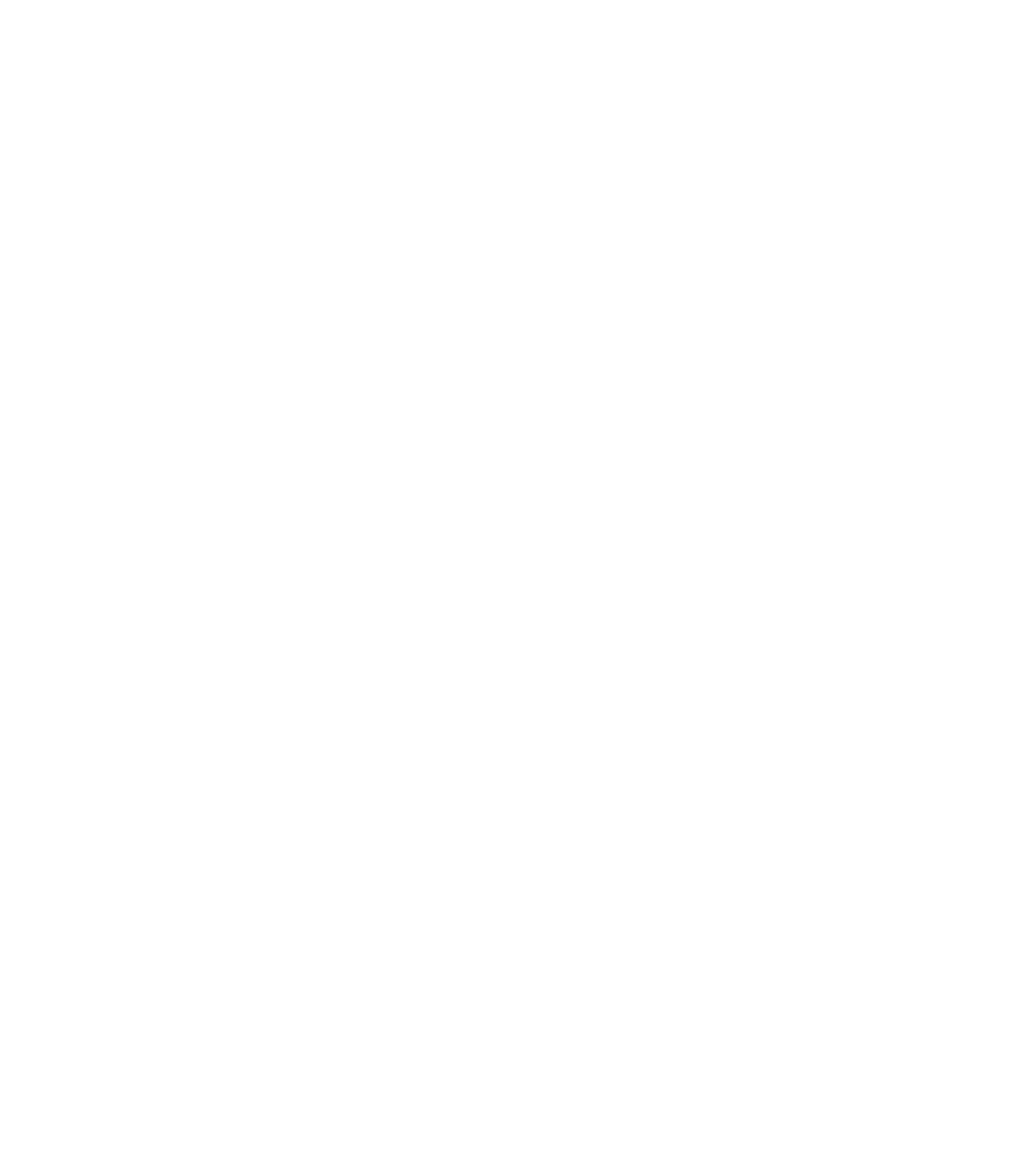
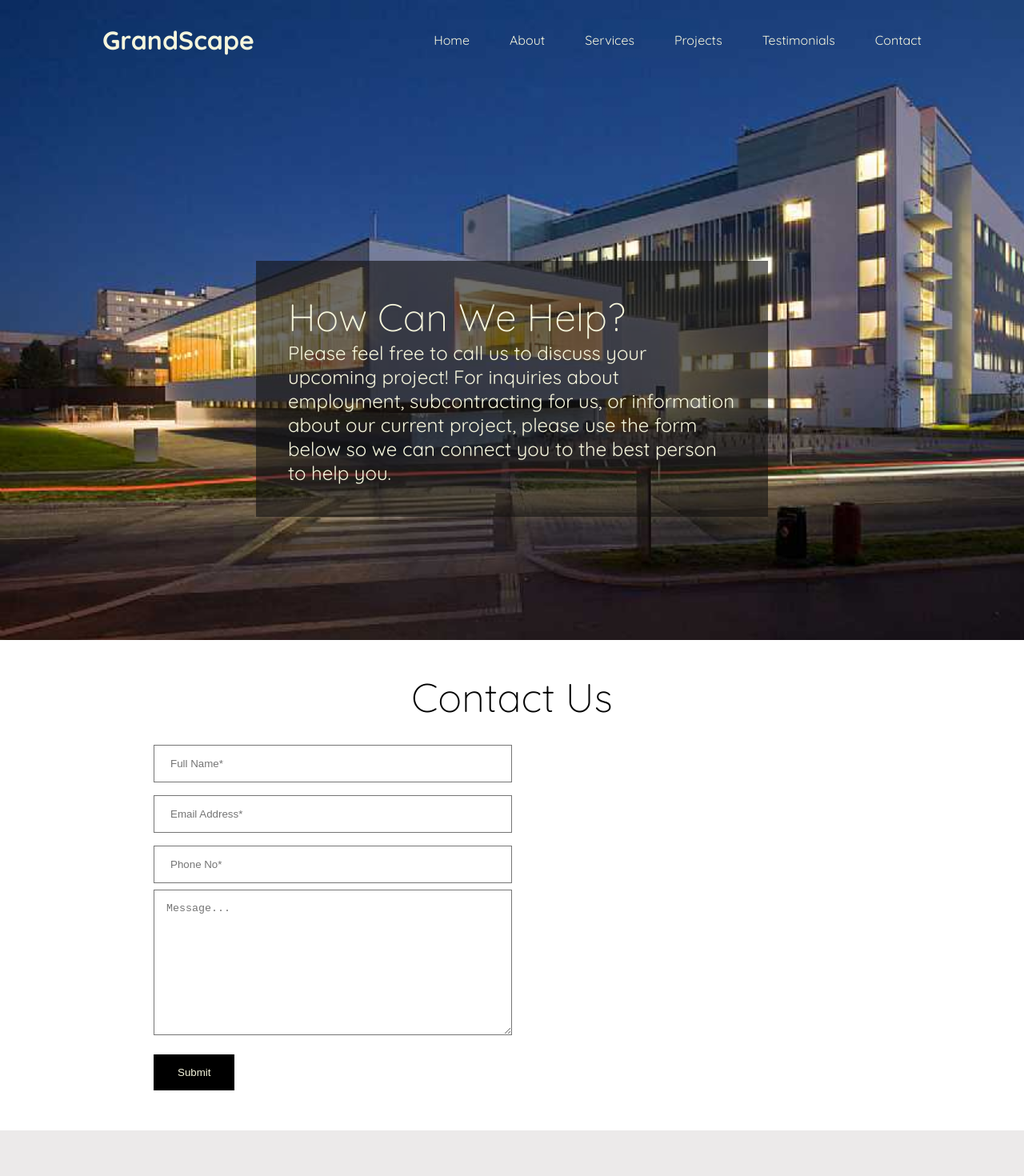
Before and after one commit to Gabbie99/GrandScape, a React (Create React App) app: page /contact in a window 1280 px wide. Before the commit this address had no page. Shown: the top 1470 px of the page at 80% size. Before the commit the page ends 800 px from the top, so only its background shows below. Built offline with nearby package versions, Linux system fonts and the light colour scheme.

Commit message:
chore: working on contact page

```diff
--- a/src/App.js
+++ b/src/App.js
@@ -2,6 +2,7 @@
 import {BrowserRouter, Routes, Route} from 'react-router-dom'
 import GeneralHomePage from './pages/generalHome/GeneralHomePage';
 import About from './components/about/About'
+import Contact from './components/contact/Contact';
 
 
 function App() {
@@ -11,6 +12,7 @@
         <Routes>
           <Route path='/' element={<GeneralHomePage/>}/>
           <Route path='/about' element={<About/>} />
+          <Route path='/contact' element={<Contact/>} />
         </Routes>
       </BrowserRouter>
 
--- /dev/null
+++ b/src/components/contact/Contact.css
@@ -0,0 +1,49 @@
+.gs-Contactwrap {
+    background-image: url(../../assets/hospitalconstruct.jpg);
+    background-size: cover;
+    position: relative;
+    height: 100vh;
+}
+.gs-Contactwrap-head {
+    background: black;
+    background: rgba(19, 18, 18, 0.61);
+    color: beige;
+    width: 50%;
+    padding: 40px;
+    margin: 20% auto 0 auto;
+    font-size: x-large;
+}
+.gs-Contacthead {
+    font-weight: 100;
+    /* text-align: center; */
+}
+.gs-Contact-texthead {
+    text-align: center;
+    font-weight: 100;
+    font-size: 50px;
+    padding: 40px 0 20px 0;
+}
+.gs-Contact-text {
+    width: 70%;
+    margin: auto;
+}
+.gs-input {
+    outline: none;
+    border: 1px solid rgb(117, 117, 117);
+    padding: 15px 20px;
+    width: 50%;
+    margin: 8px 0;
+}
+#text {
+    width: 50%;
+    padding: 15px;
+    outline: none;
+    border: 1px solid rgb(117, 117, 117);
+}
+.gs-button {
+    border: none;
+    background-color: black;
+    padding: 15px 30px;
+    margin-bottom: 50px;
+    color: beige;
+}
--- /dev/null
+++ b/src/components/contact/Contact.jsx
@@ -0,0 +1,43 @@
+import React from 'react'
+import Footer from '../footer/Footer'
+import NavBar from '../navBar/NavBar'
+import './Contact.css'
+
+function Contact() {
+  return (
+    <div className='gs-Contactcontainer'>
+      <div className="gs-Contactwrap">
+        <NavBar/>
+        <div className="gs-Contactwrap-head">
+           <h1 className='gs-Contacthead'>How Can We Help?</h1>
+           <p>
+           Please feel free to call us to discuss your upcoming project! For inquiries about employment, subcontracting for us, or information about our current project, please use the form below so we can connect you to the best person to help you.
+           </p>
+        </div>
+      </div>
+      <div className="gs-Contactbody">
+        <div className="gs-Contact-text">
+            <h1 className='gs-Contact-texthead'>Contact Us</h1>
+            <div className="gs-Contactflex">
+                <div className='gs-Contactform'>
+                    <form action="submit">
+                        <input type="text" className='gs-input' placeholder='Full Name*' required /><br />
+                        <input type="text" className='gs-input' placeholder='Email Address*' required /><br />
+                        <input type="text" className='gs-input' placeholder='Phone No*' required /><br />
+                        <textarea name="text" id="text" cols="30" rows="10" placeholder='Message...' required></textarea>
+                        <p>&nbsp;</p>
+                        <button className='gs-button' type='submit'>Submit</button>
+                    </form>
+                </div>
+                <div className='gs-Contactmap'>
+
+                </div>
+            </div>
+        </div>
+      </div>
+      <Footer/>
+    </div>
+  )
+}
+
+export default Contact
--- a/src/components/footer/Footer.jsx
+++ b/src/components/footer/Footer.jsx
@@ -29,10 +29,10 @@
         </div>
         <div className="grand-footercopy">
             <p>&copy; 2023 Grandcsape Residence's Limited. All Rights Reserved</p>
-            <a href="#home">
+            {/* <a href="#home">
               <CaretUp size={32} weight="thin" />
             <p>Scroll up</p>
-            </a>
+            </a> */}
 
         </div>
       </div>
```
